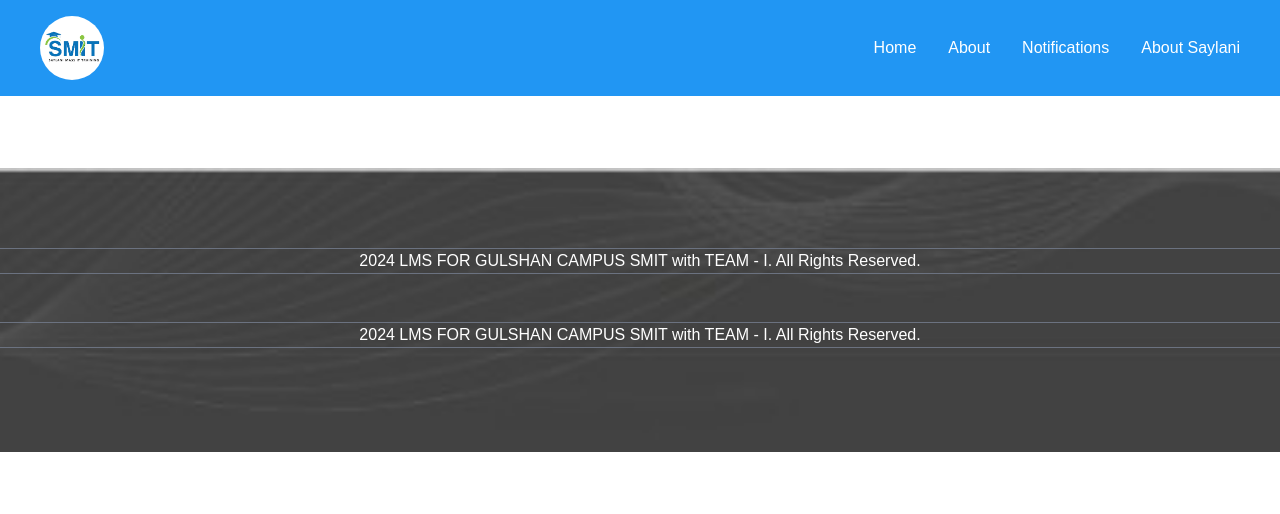
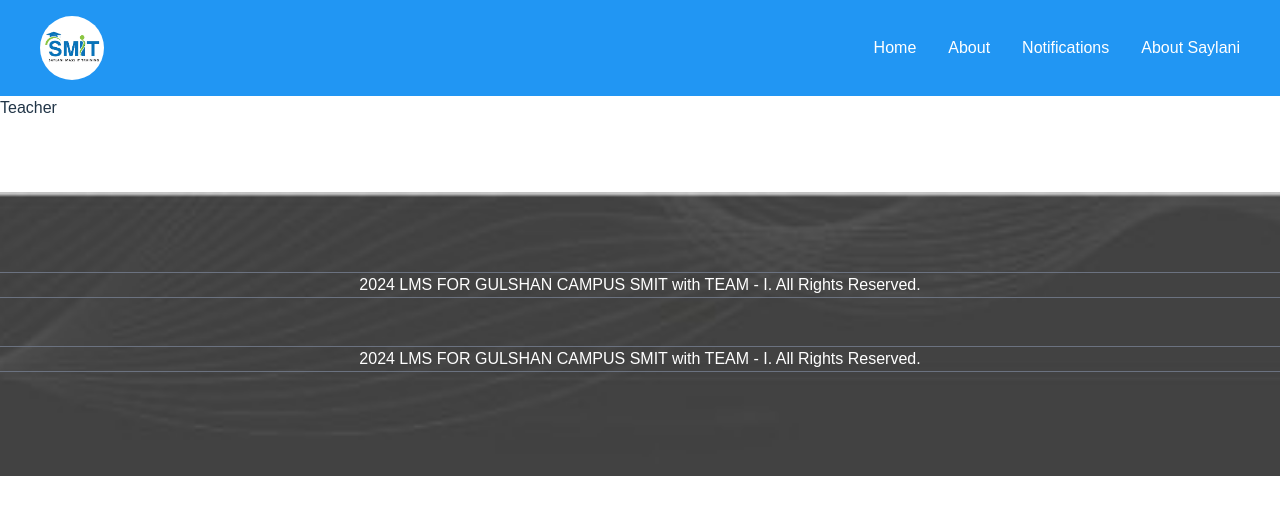
Before and after one commit to Eng-Ather/SMIT-Project, a React (Vite) app: page /teacher in a window 1280 px wide. Shown: the top 514 px of the page. Built offline with nearby package versions, Linux system fonts and the light colour scheme.

Commit message:
create error  and teacher page

```diff
--- a/package.json
+++ b/package.json
@@ -28,6 +28,6 @@
     "globals": "^15.12.0",
     "postcss": "^8.4.49",
     "tailwindcss": "^3.4.16",
-    "vite": "^6.0.1"
+    "vite": "^6.0.3"
   }
 }
--- a/src/App.jsx
+++ b/src/App.jsx
@@ -4,6 +4,8 @@ import Home from "./pages/Home";
 import About from "./pages/About";
 import Notifications from "./pages/Notification";
 import Footer from "./components/Footer";
+import Teacher from "./pages/Teacher";
+import Error from "./pages/Error";
 
 function App() {
   return (
@@ -15,8 +17,10 @@ function App() {
         {/* <Route path=" pageName" element={< component name created inside page />} /> */}
 
           <Route path="/" element={<Home />} />
+          <Route path="/*" element={<Error />} />
           <Route path="/About" element={<About />} />
           <Route path="/Notification" element={<Notifications />} />
+          <Route path="/teacher" element={<Teacher />} />
         </Routes>
       </div>
       <Footer />
--- /dev/null
+++ b/src/pages/Error.jsx
@@ -0,0 +1,10 @@
+const Error = () => {
+    return (
+        <div style={{ textAlign: 'center', marginTop: '50px' }}>
+            <h1>Error - Page Not Found</h1>
+            <p>Sorry, the page you are looking for does not exist.</p>
+        </div>
+    );
+};
+
+export default Error;
--- /dev/null
+++ b/src/pages/Teacher.jsx
@@ -0,0 +1,8 @@
+
+const Teacher = () => {
+  return (
+    <div>Teacher</div>
+  )
+}
+
+export default Teacher
```
Also changed, not shown: 1 other file (tests, documents, lock files or other folders).
